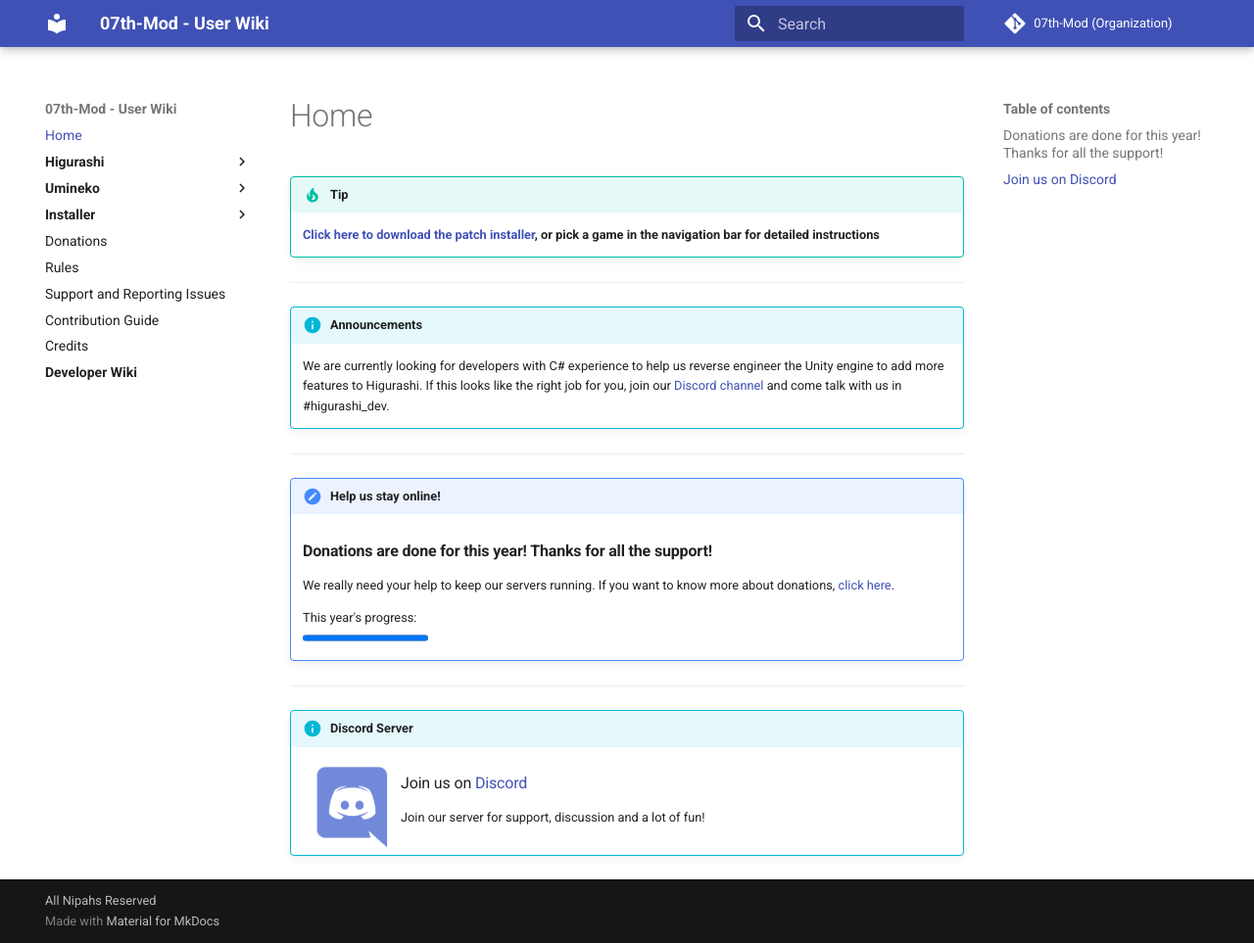
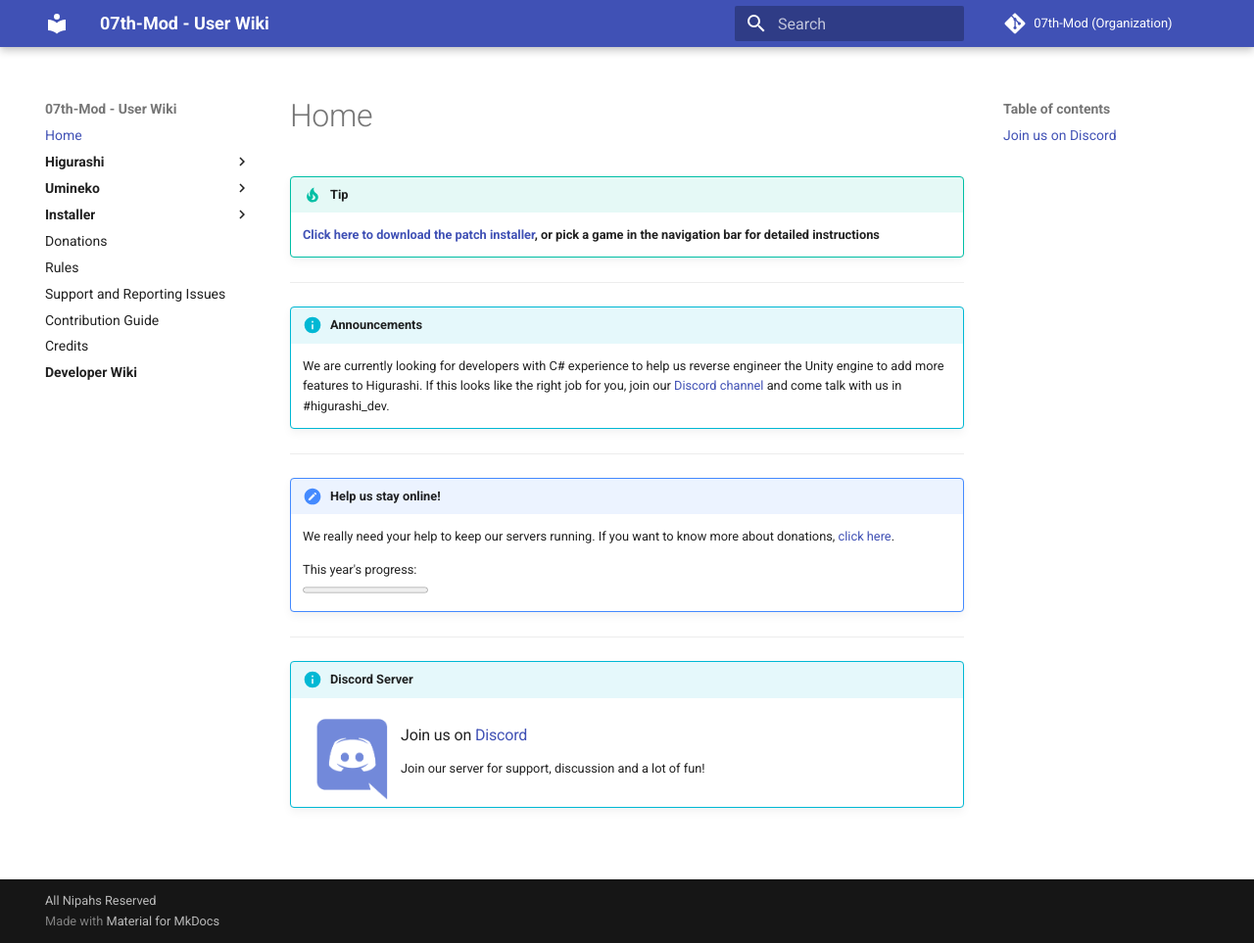
Before and after one commit to 07th-mod/wiki, an MkDocs documentation site: the page built from docs/index.md, in a window 1280 px wide and 963 px high. Shown: the whole window at 98% size. Built offline with MkDocs 1.6.1 and Material for MkDocs 9.7.7, drawn with Linux system fonts in a browser that asks for light colours.

Commit message:
Update donations

```diff
--- a/docs/Donations.md
+++ b/docs/Donations.md
@@ -51,7 +51,9 @@
 
 In this section we have a small summary of the total donations received, but in the end, it is all about how much you trust us.
 
-> **Donations are done for this year! Thanks for all the support!**
+> **Last updated: January 1, 2020**
+
+> **Donations total**: **$0** (after Paypal donations tax) <br>
 
 ## What if you get way over your goal?
 
@@ -63,4 +65,9 @@
 
 ## Donate!
 
-> **Donations are done for this year! Thanks for all the support!**
+Click on the image below to donate:
+
+[![Donate!](https://user-images.githubusercontent.com/4702556/42401332-8e49fd8c-814b-11e8-9a83-b52285cf1051.png
+)](https://www.paypal.com/donate?hosted_button_id=YULP7WS96Y8TU&source=url)
+
+[You can also click here](https://www.paypal.com/donate?hosted_button_id=YULP7WS96Y8TU&source=url) to be redirected to our Paypal page.
--- a/docs/index.md
+++ b/docs/index.md
@@ -9,13 +9,12 @@
 ***
 
 !!! note "Help us stay online!"
-    ### **Donations are done for this year! Thanks for all the support!**
 
     We really need your help to keep our servers running. If you want to know more about donations, [click here](https://07th-mod.com/wiki/Donations).
 
 
     This year's progress:<br>
-    <progress value="100" max="100" data-months-remaining="12"></progress>
+    <progress value="0" max="100" data-months-remaining="12"></progress>
 
 ***
 
```
